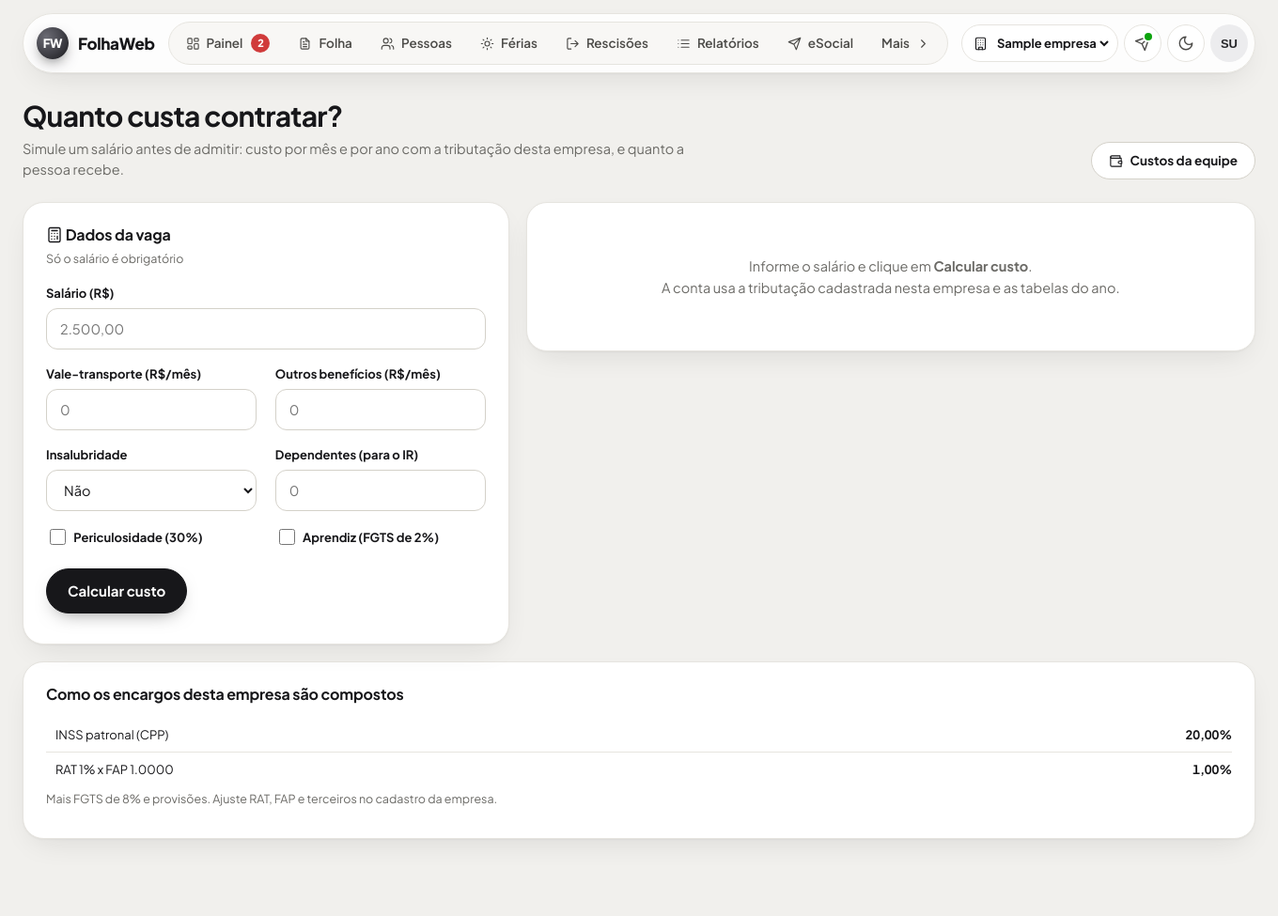
After one commit to willynelsonn/cfe-updates, a Django app: page /folha/simulador/ in a window 1360 px wide. The commit adds this page. Shown: the whole page at 94% size. Run offline with Django 5.2, Linux system fonts and the light colour scheme; a user stored in the database is signed in; tables that the repository leaves empty hold one stand-in row (values such as "Sample post"); data that the repository does not hold is empty; parts of the project's set-up code (start-up, migrations or seed data) failed here and were passed over; some web fonts are replaced.

Commit message:
Simulador de contratação em tela própria, com o líquido do funcionário
- Nova tela Mais > Simulador de contratação (antes era um cartão em Custos da equipe)
- Mostra custo por mês e por ano, e quanto a pessoa recebe (INSS, IRRF e VT)
- Campos novos: insalubridade, aprendiz e dependentes; VT aceita centavos
- Botão Simular do Painel e Custos da equipe apontam para a tela nova

Co-Authored-By: Claude Fable 5.2 <noreply@anthropic.com>

```diff
--- a/folha/custo.py
+++ b/folha/custo.py
@@ -131,6 +131,15 @@ def custo_mensal(empresa, salario: Decimal, *, periculosidade=False, insalubrida
     return custo
 
 
+def liquido_estimado(salario: Decimal, remuneracao: Decimal, *, dependentes=0, vale_transporte=ZERO,
+                     ano: int | None = None) -> dict:
+    """Quanto a pessoa recebe num mês cheio: remuneração menos INSS, IRRF e o desconto do VT (até 6% do salário)."""
+    tab = tabelas_do_ano(ano or timezone.localdate().year)
+    inss = c.calcular_inss(remuneracao, tab).valor
+    irrf = c.calcular_irrf(remuneracao, inss, dependentes, tab).valor
+    vt = c.r2(min(Decimal(vale_transporte), Decimal(salario) * Decimal("0.06")))
+    return {"inss": inss, "irrf": irrf, "vt": vt, "liquido": c.r2(remuneracao - inss - irrf - vt)}
+
 def custo_funcionario(funcionario, ano: int | None = None) -> Custo:
     return custo_mensal(
         funcionario.empresa, funcionario.salario, periculosidade=funcionario.periculosidade,
--- a/folha/urls.py
+++ b/folha/urls.py
@@ -31,6 +31,7 @@ urlpatterns = [
     path("rescisoes/<int:pk>/trct/", views.rescisao_trct, name="rescisao_trct"),
     path("rescisoes/<int:pk>/cancelar/", views.rescisao_cancelar, name="rescisao_cancelar"),
     path("custos/", views.custos, name="custos"),
+    path("simulador/", views.simulador, name="simulador"),
     path("relatorios/", views.relatorios, name="relatorios"),
     path("relatorios/<slug:slug>/", views.relatorio, name="relatorio"),
     path("rubricas/", views.RubricaListView.as_view(), name="rubricas"),
--- a/folha/views.py
+++ b/folha/views.py
@@ -23,7 +23,7 @@ from pessoal.models import Funcionario
 
 from . import calculo as c
 from .conformidade import problemas_ferias, proximo_periodo_aquisitivo
-from .custo import aliquota_encargos, custo_mensal, custos_da_empresa
+from .custo import aliquota_encargos, custo_mensal, custos_da_empresa, liquido_estimado
 from .forms import CompetenciaForm, FechamentoForm, FeriasForm, LancamentoForm, RescisaoForm, RubricaForm
 from .guias import atualizar_guias, emitir_darf
 from .models import Competencia, Ferias, Guia, Holerite, Lancamento, Rescisao, Rubrica, criar_rubricas_padrao
@@ -547,24 +547,45 @@ def custos(request):
         return redirect("empresas:nova")
     lista = custos_da_empresa(request.empresa)
     total = sum((cu.total for _, cu in lista), Decimal("0"))
-    simulacao = None
-    salario_sim = request.GET.get("salario", "").replace(".", "").replace(",", ".")
-    if salario_sim:
-        try:
-            valor = Decimal(salario_sim)
-            if valor > 0:
-                simulacao = custo_mensal(
-                    request.empresa, valor, vale_transporte=Decimal(request.GET.get("vt") or 0),
-                    beneficios=Decimal(request.GET.get("beneficios") or 0),
-                    periculosidade=bool(request.GET.get("periculosidade")),
-                )
-        except InvalidOperation:
-            messages.error(request, "Informe o salário em reais, ex.: 2500,00.")
     aliq, partes = aliquota_encargos(request.empresa)
     return render(request, "folha/custos.html", {
-        "lista": lista, "total": total, "anual": total * 12, "simulacao": simulacao,
+        "lista": lista, "total": total, "anual": total * 12,
         "aliq_encargos": aliq, "partes_encargos": partes,
         "media": (total / len(lista)) if lista else Decimal("0"),
+    })
+
+
+def _reais(texto: str) -> Decimal:
+    """'2.500,00' ou '2500' -> Decimal; vazio -> 0. Levanta InvalidOperation se não for número."""
+    texto = (texto or "").strip().replace("R$", "").replace(" ", "")
+    return Decimal(texto.replace(".", "").replace(",", ".")) if texto else Decimal("0")
+
+
+@login_required
+def simulador(request):
+    """Quanto custa contratar: a mesma conta de custos, para um salário que ainda não está na folha."""
+    if request.empresa is None:
+        return redirect("empresas:nova")
+    g = request.GET
+    simulacao = liquido = None
+    if g.get("salario"):
+        try:
+            salario, vt = _reais(g["salario"]), _reais(g.get("vt"))
+            insalubridade = int(g.get("insalubridade") or 0)
+            dependentes = int(g.get("dependentes") or 0)
+            if salario <= 0 or vt < 0 or insalubridade not in (0, 10, 20, 40) or not 0 <= dependentes <= 20:
+                raise ValueError
+            simulacao = custo_mensal(
+                request.empresa, salario, vale_transporte=vt, beneficios=max(_reais(g.get("beneficios")), Decimal("0")),
+                periculosidade=bool(g.get("periculosidade")), insalubridade=insalubridade,
+                aprendiz=bool(g.get("aprendiz")),
+            )
+            liquido = liquido_estimado(salario, simulacao.remuneracao, dependentes=dependentes, vale_transporte=vt)
+        except (InvalidOperation, ValueError):
+            messages.error(request, "Confira os valores: informe o salário em reais, ex.: 2500,00.")
+    aliq, partes = aliquota_encargos(request.empresa)
+    return render(request, "folha/simulador.html", {
+        "simulacao": simulacao, "liquido": liquido, "aliq_encargos": aliq, "partes_encargos": partes,
     })
 
 
--- a/templates/base.html
+++ b/templates/base.html
@@ -38,6 +38,7 @@
           <button type="button" aria-expanded="false" aria-controls="menu-mais" data-alternar="menu-mais">Mais {% icone "seta" "sm" %}</button>
           <div class="menu-mais" id="menu-mais" role="menu">
             <a href="{% url 'folha:custos' %}" class="{% if nome == 'custos' %}ativo{% endif %}">{% icone "custo" %} Custos da equipe</a>
+            <a href="{% url 'folha:simulador' %}" class="{% if nome == 'simulador' %}ativo{% endif %}">{% icone "calculadora" %} Simulador de contratação</a>
             <a href="{% url 'folha:decimo_terceiro' %}" class="{% if nome == 'decimo_terceiro' %}ativo{% endif %}">{% icone "presente" %} 13º salário</a>
             <a href="{% url 'esocial:guia' %}" class="{% if nome == 'guia' %}ativo{% endif %}">{% icone "recibo" %} DCTFWeb e FGTS</a>
             <a href="{% url 'pessoal:cargos' %}" class="{% if nome == 'cargos' %}ativo{% endif %}">{% icone "maleta" %} Cargos</a>
@@ -102,6 +103,7 @@
     <div class="sec">Pessoas e custos</div>
     <a href="{% url 'pessoal:lista' %}">{% icone "pessoas" %} Funcionários</a>
     <a href="{% url 'folha:custos' %}">{% icone "custo" %} Custos da equipe</a>
+    <a href="{% url 'folha:simulador' %}">{% icone "calculadora" %} Simulador de contratação</a>
     <a href="{% url 'folha:relatorios' %}">{% icone "lista" %} Relatórios</a>
     <a href="{% url 'pessoal:cargos' %}">{% icone "maleta" %} Cargos</a>
     <div class="sec">Governo e configurações</div>
--- a/templates/dashboard.html
+++ b/templates/dashboard.html
@@ -36,7 +36,7 @@
       {% endif %}
       <a class="btn" href="{% url 'pessoal:novo' %}" title="Cadastra e já envia a admissão ao eSocial">{% icone "mais" "sm" %} Admitir</a>
       <a class="btn" href="{% url 'folha:ferias_nova' %}" title="Confere a CLT, calcula e envia o aviso">{% icone "ferias" "sm" %} Férias</a>
-      <a class="btn" href="{% url 'folha:custos' %}#simulador" title="Quanto custa contratar alguém">{% icone "calculadora" "sm" %} Simular</a>
+      <a class="btn" href="{% url 'folha:simulador' %}" title="Quanto custa contratar alguém">{% icone "calculadora" "sm" %} Simular</a>
     </div>
     <div class="mini-stats">
       <div><div class="r">Funcionários ativos</div><div class="v"><span data-contar="inteiro" data-valor="{{ ativos }}">{{ ativos }}</span></div>
--- /dev/null
+++ b/templates/folha/simulador.html
@@ -0,0 +1,67 @@
+{% extends "base.html" %}
+{% load ui %}
+{% block title %}Simulador de contratação{% endblock %}
+{% block content %}
+<div class="topo">
+  <div><h1>Quanto custa contratar?</h1><div class="subtitulo">Simule um salário antes de admitir: custo por mês e por ano com a tributação desta empresa, e quanto a pessoa recebe.</div></div>
+  <a class="btn" href="{% url 'folha:custos' %}">{% icone "custo" "sm" %} Custos da equipe</a>
+</div>
+
+{% if simulacao %}
+<section class="kpis">
+  <div class="kpi"><div class="rotulo">Custo por mês</div><div class="valor">{{ simulacao.total|moeda }}</div><div class="rodape">{{ simulacao.multiplicador|numero }}× o salário</div></div>
+  <div class="kpi"><div class="rotulo">Custo por ano</div><div class="valor">{{ simulacao.anual|compacto }}</div><div class="rodape">12 meses, com 13º e férias provisionados</div></div>
+  <div class="kpi"><div class="rotulo">A pessoa recebe</div><div class="valor">{{ liquido.liquido|moeda }}</div><div class="rodape">líquido estimado por mês</div></div>
+  <div class="kpi"><div class="rotulo">Encargos patronais</div><div class="valor">{{ aliq_encargos|pct:2 }}</div><div class="rodape">{% if aliq_encargos %}sobre a remuneração{% else %}no DAS (Simples Nacional){% endif %}</div></div>
+</section>
+{% endif %}
+
+<div class="cols-2" style="grid-template-columns:minmax(0,1fr) minmax(0,1.5fr)">
+  <section class="card">
+    <div class="card-cab"><div><h2>{% icone "calculadora" %} Dados da vaga</h2><span class="dica">Só o salário é obrigatório</span></div></div>
+    <form method="get">
+      <div class="form-grid" style="grid-template-columns:1fr 1fr">
+        <div class="campo" style="grid-column:1/-1"><label for="sal">Salário (R$)</label><input id="sal" name="salario" inputmode="decimal" placeholder="2.500,00" value="{{ request.GET.salario }}" required></div>
+        <div class="campo"><label for="vt">Vale-transporte (R$/mês)</label><input id="vt" name="vt" inputmode="decimal" placeholder="0" value="{{ request.GET.vt }}"></div>
+        <div class="campo"><label for="ben">Outros benefícios (R$/mês)</label><input id="ben" name="beneficios" inputmode="decimal" placeholder="0" value="{{ request.GET.beneficios }}"></div>
+        <div class="campo"><label for="ins">Insalubridade</label><select id="ins" name="insalubridade">
+          <option value="0">Não</option>
+          <option value="10" {% if request.GET.insalubridade == "10" %}selected{% endif %}>Grau mínimo (10%)</option>
+          <option value="20" {% if request.GET.insalubridade == "20" %}selected{% endif %}>Grau médio (20%)</option>
+          <option value="40" {% if request.GET.insalubridade == "40" %}selected{% endif %}>Grau máximo (40%)</option></select></div>
+        <div class="campo"><label for="dep">Dependentes (para o IR)</label><input id="dep" name="dependentes" type="number" min="0" max="20" placeholder="0" value="{{ request.GET.dependentes }}"></div>
+        <div class="campo"><label><input type="checkbox" name="periculosidade" {% if request.GET.periculosidade %}checked{% endif %}> Periculosidade (30%)</label></div>
+        <div class="campo"><label><input type="checkbox" name="aprendiz" {% if request.GET.aprendiz %}checked{% endif %}> Aprendiz (FGTS de 2%)</label></div>
+      </div>
+      <p style="margin-top:16px;display:flex;gap:10px;flex-wrap:wrap"><button class="btn primario grande">Calcular custo</button>{% if simulacao %}<a class="btn fantasma grande" href="{% url 'folha:simulador' %}">Limpar</a>{% endif %}</p>
+    </form>
+  </section>
+
+  <div>
+  {% if simulacao %}
+    <section class="card">
+      <div class="card-cab"><div><h2>Para onde vai o custo</h2><span class="dica">{{ simulacao.total|moeda }} por mês para a empresa</span></div></div>
+      {% with custo=simulacao %}{% include "folha/_custo_detalhe.html" %}{% endwith %}
+    </section>
+    <section class="card">
+      <div class="card-cab"><div><h2>Quanto a pessoa recebe</h2><span class="dica">Mês cheio, sem faltas nem horas extras</span></div></div>
+      <ul class="lista-valores">
+        <li><span></span><span>Remuneração bruta</span><span></span><span class="num">{{ simulacao.remuneracao|moeda }}</span></li>
+        <li><span></span><span>INSS</span><span></span><span class="num">− {{ liquido.inss|moeda }}</span></li>
+        <li><span></span><span>Imposto de renda</span><span></span><span class="num">− {{ liquido.irrf|moeda }}</span></li>
+        {% if liquido.vt %}<li><span></span><span>Vale-transporte (até 6% do salário)</span><span></span><span class="num">− {{ liquido.vt|moeda }}</span></li>{% endif %}
+        <li><span></span><span><b>Líquido estimado</b></span><span></span><span class="num"><b>{{ liquido.liquido|moeda }}</b></span></li>
+      </ul>
+    </section>
+  {% else %}
+    <section class="card"><div class="vazio">Informe o salário e clique em <b>Calcular custo</b>.<br>A conta usa a tributação cadastrada nesta empresa e as tabelas do ano.</div></section>
+  {% endif %}
+  </div>
+</div>
+
+{% if partes_encargos %}
+<div class="card"><h2>Como os encargos desta empresa são compostos</h2>
+  <ul class="lista-valores">{% for nome, p in partes_encargos %}<li><span></span><span>{{ nome }}</span><span></span><span class="num">{{ p|pct:2 }}</span></li>{% endfor %}</ul>
+  <p class="dica">Mais FGTS de 8% e provisões. Ajuste RAT, FAP e terceiros no cadastro da empresa.</p></div>
+{% endif %}
+{% endblock %}
```
Also changed, not shown: folha/tests/test_telas.py (+13 -0 lines), templates/folha/custos.html (+3 -16 lines).
